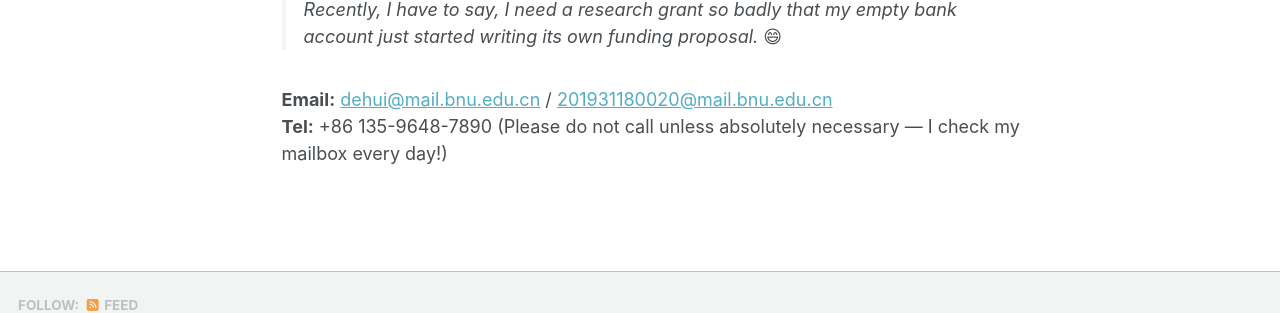
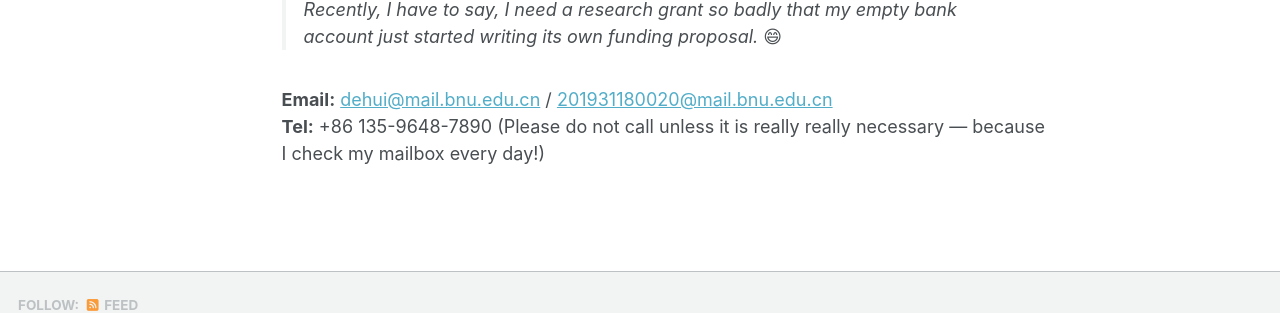
Before and after one commit to DehuiBian/dehuibian.github.io, a Jekyll site: the page built from index.md, in a window 1280 px wide and 1318 px high. Shown: the part 936-1249 px from the top of the window. Built offline with Jekyll 4.4.1, drawn with Linux system fonts in a browser that asks for light colours; some web fonts are replaced; a script bundle is joined from its source files by our own code; library files that are not in the unit come from our copies.

Commit message:
index.md

```diff
--- a/index.md
+++ b/index.md
@@ -27,4 +27,4 @@ I am a reasonable person, and I am easy-going. If you are interested in my resea
 > Recently, I have to say, I need a research grant so badly that my empty bank account just started writing its own funding proposal. 😄
 
 **Email:** [dehui@mail.bnu.edu.cn](mailto:dehui@mail.bnu.edu.cn) / [201931180020@mail.bnu.edu.cn](mailto:201931180020@mail.bnu.edu.cn)
-**Tel:** +86 135-9648-7890 (Please do not call unless absolutely necessary — I check my mailbox every day!)
+**Tel:** +86 135-9648-7890 (Please do not call unless it is really really  necessary — because I check my mailbox every day!)
```
